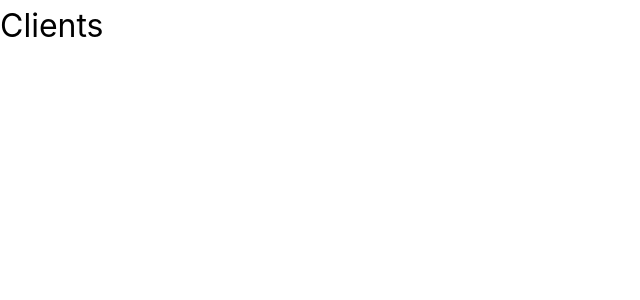
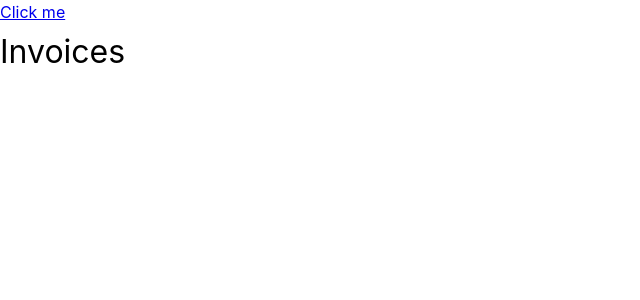
Before and after one commit to Tom4hawk7/client-manager, a React (Vite) app in the folder src/renderer/: page /#/invoices in a window 1280 px wide. Shown: the top 300 px of the page, without its empty margins (0-640 px from the left). Built offline with nearby package versions, Linux system fonts and the light colour scheme.

Commit message:
Implemented a working router

```diff
--- /dev/null
+++ b/src/renderer/src/App.jsx
@@ -0,0 +1,19 @@
+import { HashRouter, Route, Routes, Link } from 'react-router-dom'
+import Clients from './pages/Clients'
+import Invoices from './pages/Invoices'
+
+export default function App() {
+  return (
+    <HashRouter>
+      <div>
+        <Link to="/clients">
+          <p>Click me</p>
+        </Link>
+      </div>
+      <Routes>
+        <Route path="/clients" element={<Clients />} />
+        <Route path="/invoices" element={<Invoices />} />
+      </Routes>
+    </HashRouter>
+  )
+}
--- a/src/renderer/src/main.jsx
+++ b/src/renderer/src/main.jsx
@@ -2,10 +2,10 @@ import './assets/css/main.css'
 
 import React from 'react'
 import ReactDOM from 'react-dom/client'
-import Clients from './pages/Clients'
+import App from './App'
 
 ReactDOM.createRoot(document.getElementById('root')).render(
   <React.StrictMode>
-    <Clients />
+    <App />
   </React.StrictMode>
 )
--- /dev/null
+++ b/src/renderer/src/pages/Invoices.jsx
@@ -0,0 +1,3 @@
+export default function Invoices() {
+  return <h1>Invoices</h1>
+}
```
Also changed, not shown: src/renderer/src/components/Navbar.jsx (deleted).
